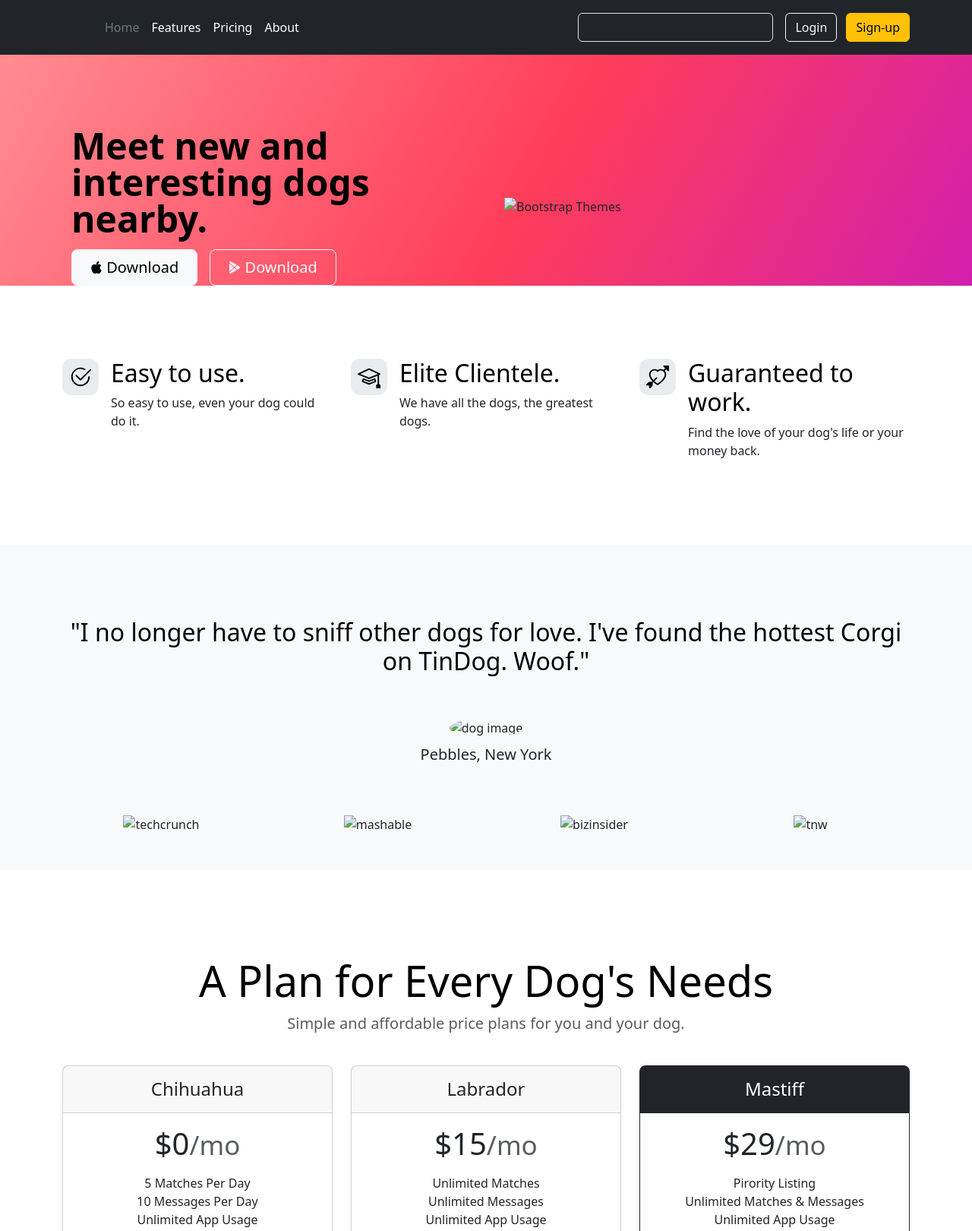
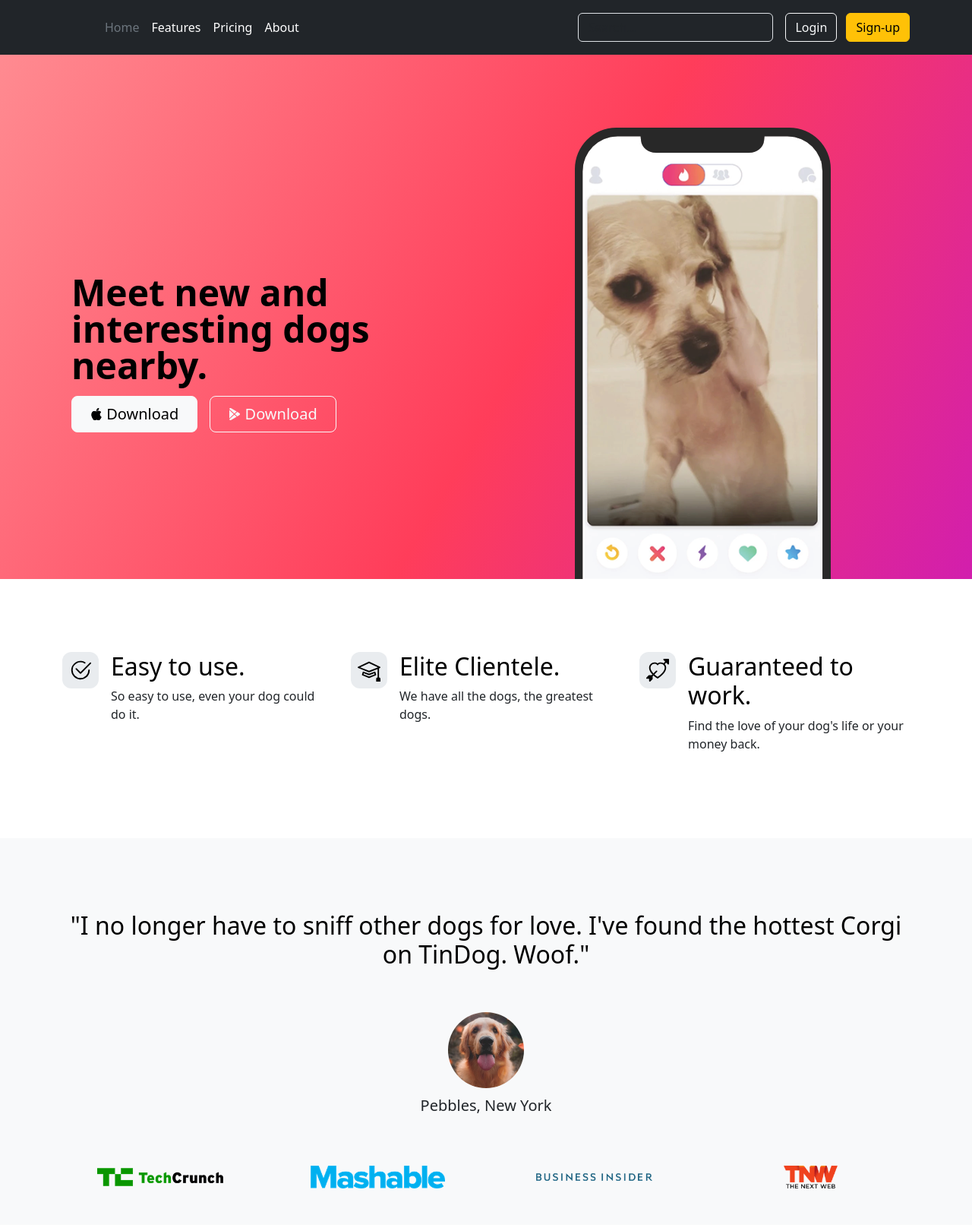
Before and after one commit to rishiorg/tin-dog, a plain HTML site: page index.html in a window 1280 px wide. Shown: the top 1620 px of the page at 76% size. Drawn offline with nearby package versions, Linux system fonts and the light colour scheme; files that its build step writes are made by us from their sources.

Commit message:
Update index.html

```diff
--- a/index.html
+++ b/index.html
@@ -7,7 +7,7 @@
   <title>TinDog</title>
   <link href="https://cdn.jsdelivr.net/npm/bootstrap@5.3.0-alpha2/dist/css/bootstrap.min.css" rel="stylesheet"
     integrity="sha384-aFq/bzH65dt+w6FI2ooMVUpc+21e0SRygnTpmBvdBgSdnuTN7QbdgL+OapgHtvPp" crossorigin="anonymous">
-    <link rel="stylesheet" href="./css/style.css">
+    <link rel="stylesheet" href="./style.css">
 </head>
 <style>
 </style>
@@ -42,7 +42,7 @@
     <div class="container col-xxl-8 px-4 pt-5">
     <div class="row flex-lg-row-reverse align-items-center g-5 pt-5">
     <div class="col-10 col-sm-8 col-lg-6 ">
-      <img src="./images/iphone.png" class="d-block mx-lg-auto img-fluid" alt="Bootstrap Themes" height="200" loading="lazy">
+      <img src="./iphone.png" class="d-block mx-lg-auto img-fluid" alt="Bootstrap Themes" height="200" loading="lazy">
     </div>
     <div class="col-lg-6">
       <h1 class="display-5 fw-bold text-body-emphasis lh-1 mb-3">Meet new and interesting dogs nearby.</h1>
@@ -121,7 +121,7 @@
           <div class="container py-5">
             <h2 class="text-body-emphasis">"I no longer have to sniff other dogs for love. I've found the hottest Corgi on
               TinDog. Woof."</h2>
-            <img class="profile-img mt-5" src="./images/dog-img.jpg" alt="dog image">
+            <img class="profile-img mt-5" src="./dog-img.jpg" alt="dog image">
             <p class="col-lg-8 mx-auto lead mt-2">
               Pebbles, New York
             </p>
@@ -130,16 +130,16 @@
           <div class="container">
             <div class="row">
               <div class="col-lg-3 col-sm-12">
-                <img src="./images/techcrunch.png" alt="techcrunch" height="30">
+                <img src="./techcrunch.png" alt="techcrunch" height="30">
               </div>
               <div class="col-lg-3 col-sm-12">
-                <img src="./images/mashable.png" alt="mashable" height="30">
+                <img src="./mashable.png" alt="mashable" height="30">
               </div>
               <div class="col-lg-3 col-sm-12">
-                <img src="./images/bizinsider.png" alt="bizinsider" height="30">
+                <img src="./bizinsider.png" alt="bizinsider" height="30">
               </div>
               <div class="col-lg-3 col-sm-12">
-                <img src="./images/tnw.png" alt="tnw" height="30">
+                <img src="./tnw.png" alt="tnw" height="30">
               </div>
             </div>
           </div>
```
